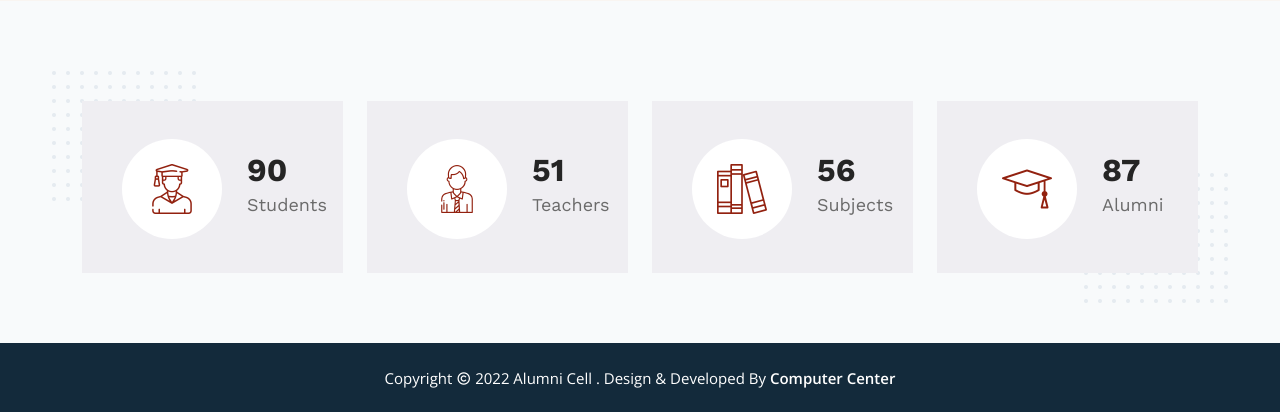
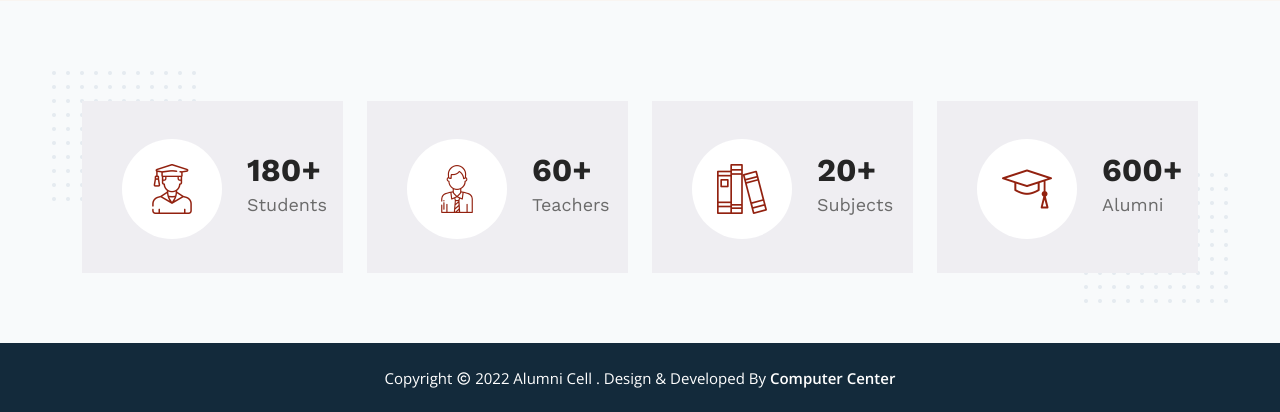
Before and after one commit to mohitk30/Alumni-Cell-Web, a PHP site: page / in a window 1280 px wide. Shown: the part 5233-5645 px from the top of the page. Run offline with PHP 8.4, Linux system fonts and the light colour scheme; some libraries are stand-ins or nearby versions; some web fonts are replaced.

Commit message:
issue 2 resolved

```diff
--- a/index.php
+++ b/index.php
@@ -876,7 +876,7 @@
                         <div class="single-counter bg-style">
                             <i class="flaticon-graduated"></i>
                             <h2>
-                                <span class="odometer" data-count="2000">90</span>
+                                <span class="odometer" data-count="2000">180+</span>
                             </h2>
                             <h4>Students</h4>
                         </div>
@@ -886,7 +886,7 @@
                             <i class="flaticon-teacher"></i>
                             <div class="count-title">
                                 <h2>
-                                    <span class="odometer" data-count="80">51</span>
+                                    <span class="odometer" data-count="80">60+</span>
                                 </h2>
                                 <h4>Teachers</h4>
                             </div>
@@ -897,7 +897,7 @@
                             <i class="flaticon-book-1"></i>
                             <div class="count-title">
                                 <h2>
-                                    <span class="odometer" data-count="60">56</span>
+                                    <span class="odometer" data-count="60">20+</span>
                                 </h2>
                                 <h4>Subjects</h4>
                             </div>
@@ -908,7 +908,7 @@
                             <i class="flaticon-graduation-cap"></i>
                             <div class="count-title">
                                 <h2>
-                                    <span class="odometer" data-count="300">87</span>
+                                    <span class="odometer" data-count="300">600+</span>
                                 </h2>
                                 <h4>Alumni</h4>
                             </div>
```
